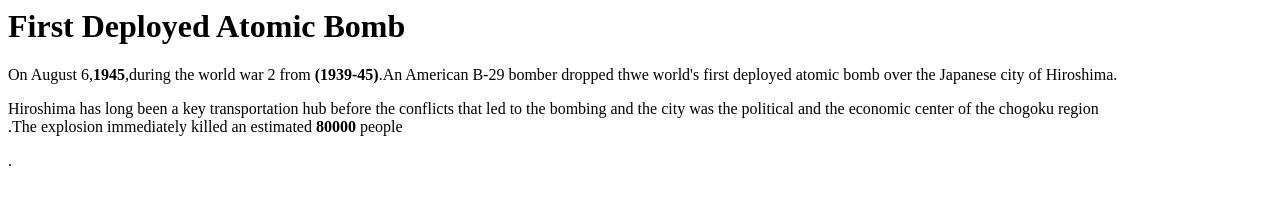
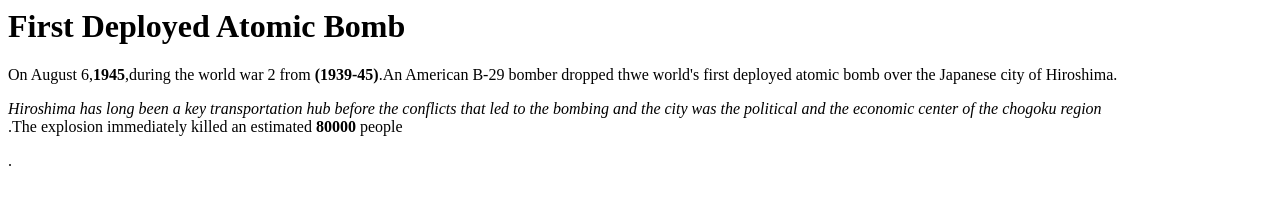
Before and after one commit to Bakang38/WMD-Second-tutorial, a plain HTML site: page index.html in a window 1280 px wide. Drawn offline with Linux system fonts and the light colour scheme.

Commit message:
Update index.html

```diff
--- a/index.html
+++ b/index.html
@@ -8,8 +8,8 @@
   </header>
   <section class="main-content">
     <p>On August 6,<b>1945</b>,during the world war 2 from <b>(1939-45)</b>.An American B-29 bomber dropped thwe world's first deployed atomic bomb
-      over the Japanese city of Hiroshima.<ASIDE BGCOLOUR="GREEN">Hiroshima has long been a key transportation hub before the conflicts that led
-      to the bombing and the city was the political and the economic center of the chogoku region</ASIDE>.The explosion immediately killed  an
+      over the Japanese city of Hiroshima.<ASIDE BGCOLOUR="GREEN"><i>Hiroshima has long been a key transportation hub before the conflicts that led
+      to the bombing and the city was the political and the economic center of the chogoku region</i></ASIDE>.The explosion immediately killed  an
     estimated <b>80000</b> people</p>.
   </section>
 </body>
```
